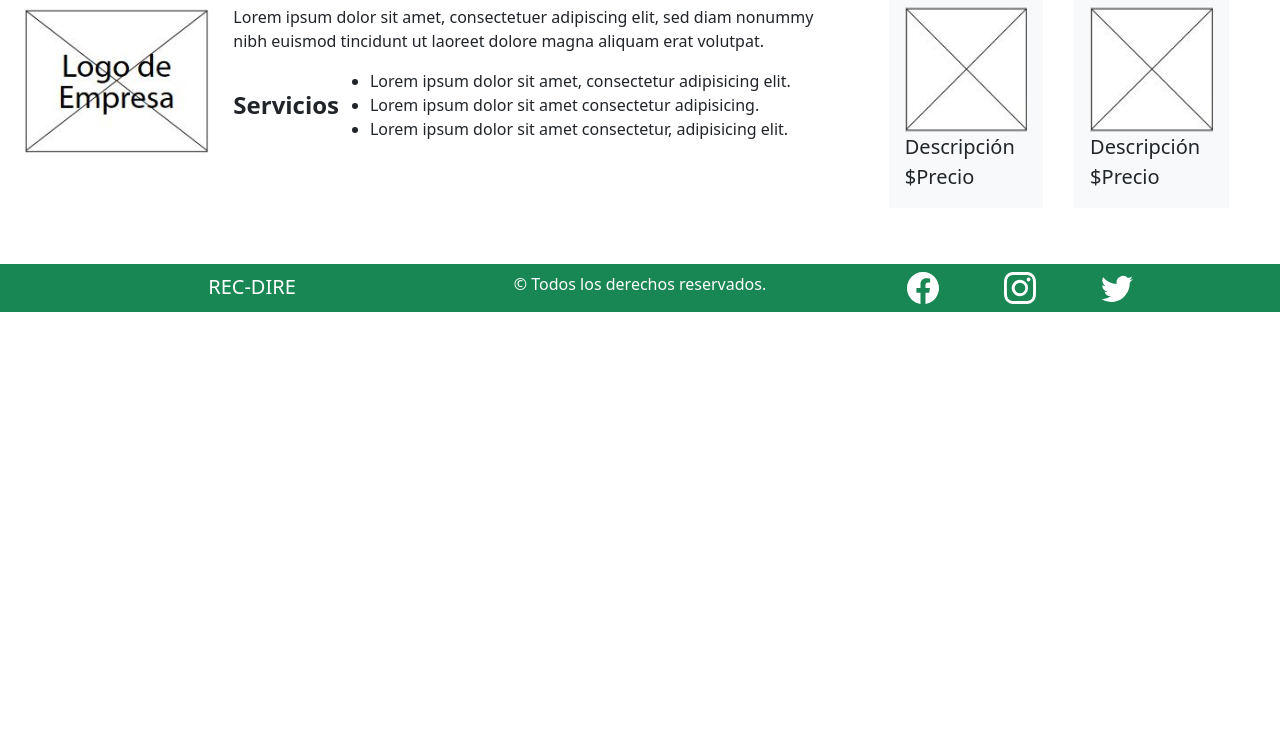
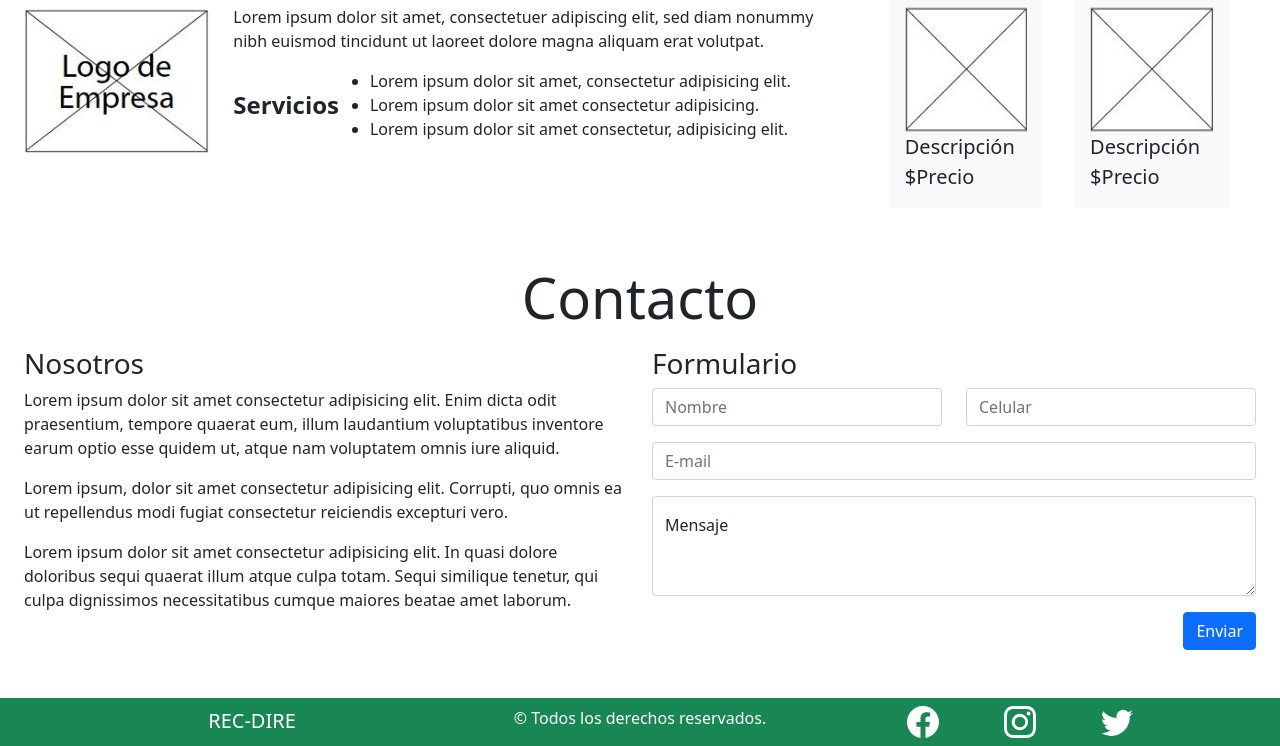
Before and after one commit to HolmanCruz/utilizando-sistemas-de-control-de-versiones, a plain HTML site: page index.html in a window 1280 px wide. Shown: the part 3006-3752 px from the top of the page. Before the commit the page ends 3318 px from the top, so only its background shows below. Drawn offline with nearby package versions, Linux system fonts and the light colour scheme.

Commit message:
Historia de usuario 5 en main

```diff
--- a/index.html
+++ b/index.html
@@ -357,6 +357,37 @@
             </div>
         </div>
 </section>
+    <!-- Contacto -->
+    <section id="contacto " class="ps-4 pe-4 mb-5 ">
+        <h2 class="display-4 text-center mb-3 ">Contacto</h2>
+        <div class="row d-flex justify-content-evenly ">
+            <div class="col-md-6 ">
+                <h3>Nosotros</h3>
+                <p>Lorem ipsum dolor sit amet consectetur adipisicing elit. Enim dicta odit praesentium, tempore quaerat eum, illum laudantium voluptatibus inventore earum optio esse quidem ut, atque nam voluptatem omnis iure aliquid.</p>
+                <p>Lorem ipsum, dolor sit amet consectetur adipisicing elit. Corrupti, quo omnis ea ut repellendus modi fugiat consectetur reiciendis excepturi vero.</p>
+                <p>Lorem ipsum dolor sit amet consectetur adipisicing elit. In quasi dolore doloribus sequi quaerat illum atque culpa totam. Sequi similique tenetur, qui culpa dignissimos necessitatibus cumque maiores beatae amet laborum.</p>
+            </div>
+            <div class="col-md-6 ">
+                <h3>Formulario</h3>
+                <div class="row mb-3 ">
+                    <div class="col ">
+                        <input type="text " class="form-control " placeholder="Nombre " aria-label="First name ">
+                    </div>
+                    <div class="col ">
+                        <input type="text " class="form-control " placeholder="Celular " aria-label="Last name ">
+                    </div>
+                </div>
+                <input type="text " class="form-control " placeholder="E-mail " aria-label="First name ">
+                <div class="form-floating mt-3 ">
+                    <textarea class="form-control " placeholder="Leave a comment here " id="floatingTextarea2 " style="height: 100px "></textarea>
+                    <label for="floatingTextarea2 ">Mensaje</label>
+                    <div class="d-grid gap-2 d-md-flex justify-content-md-end mt-3 ">
+                        <button class="btn btn-primary " type="button ">Enviar</button>
+                    </div>
+                </div>
+            </div>
+        </div>
+    </section>
     <!-- Pie de Página -->
     <footer>
         <div class="bg-success pt-2 ">
```
